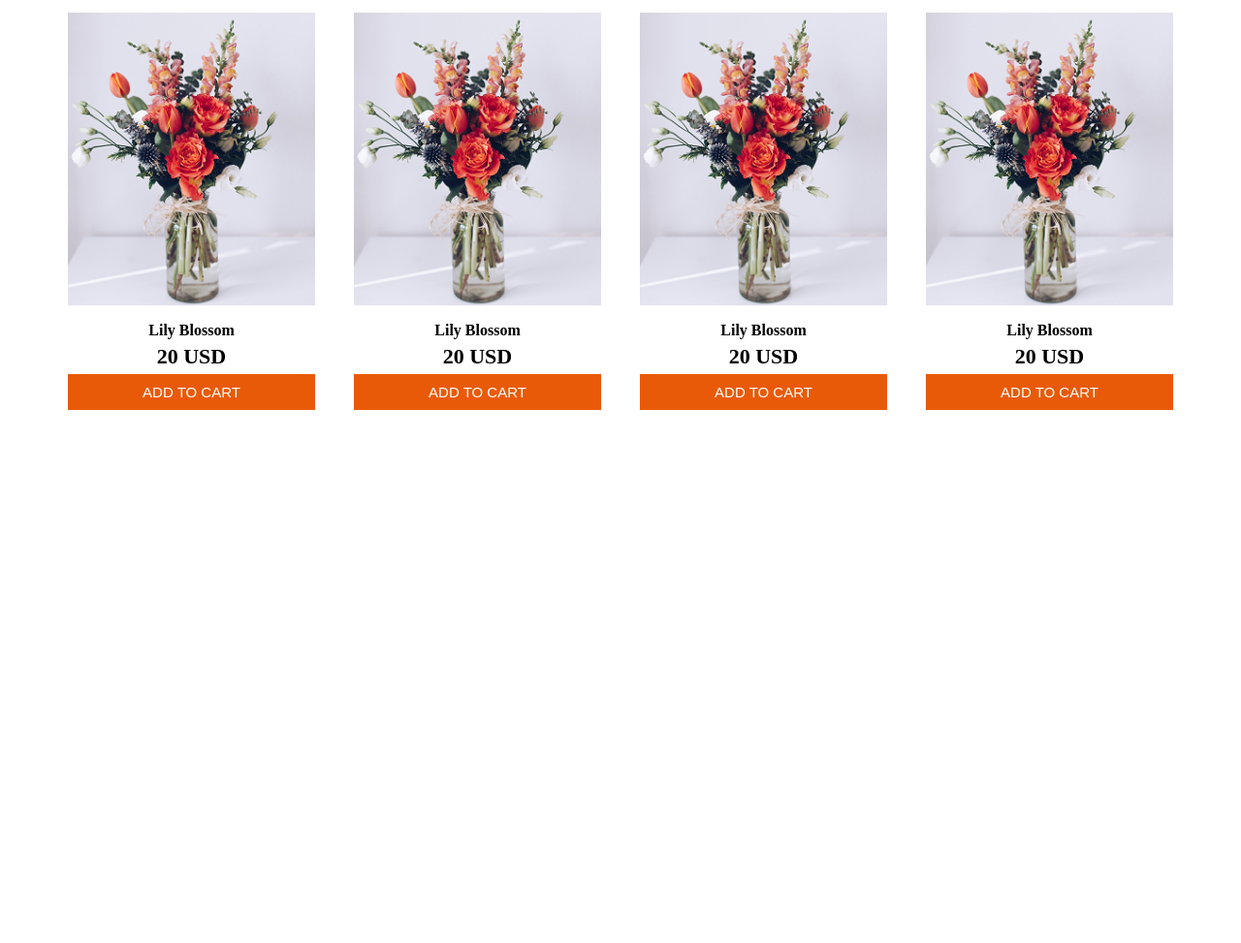
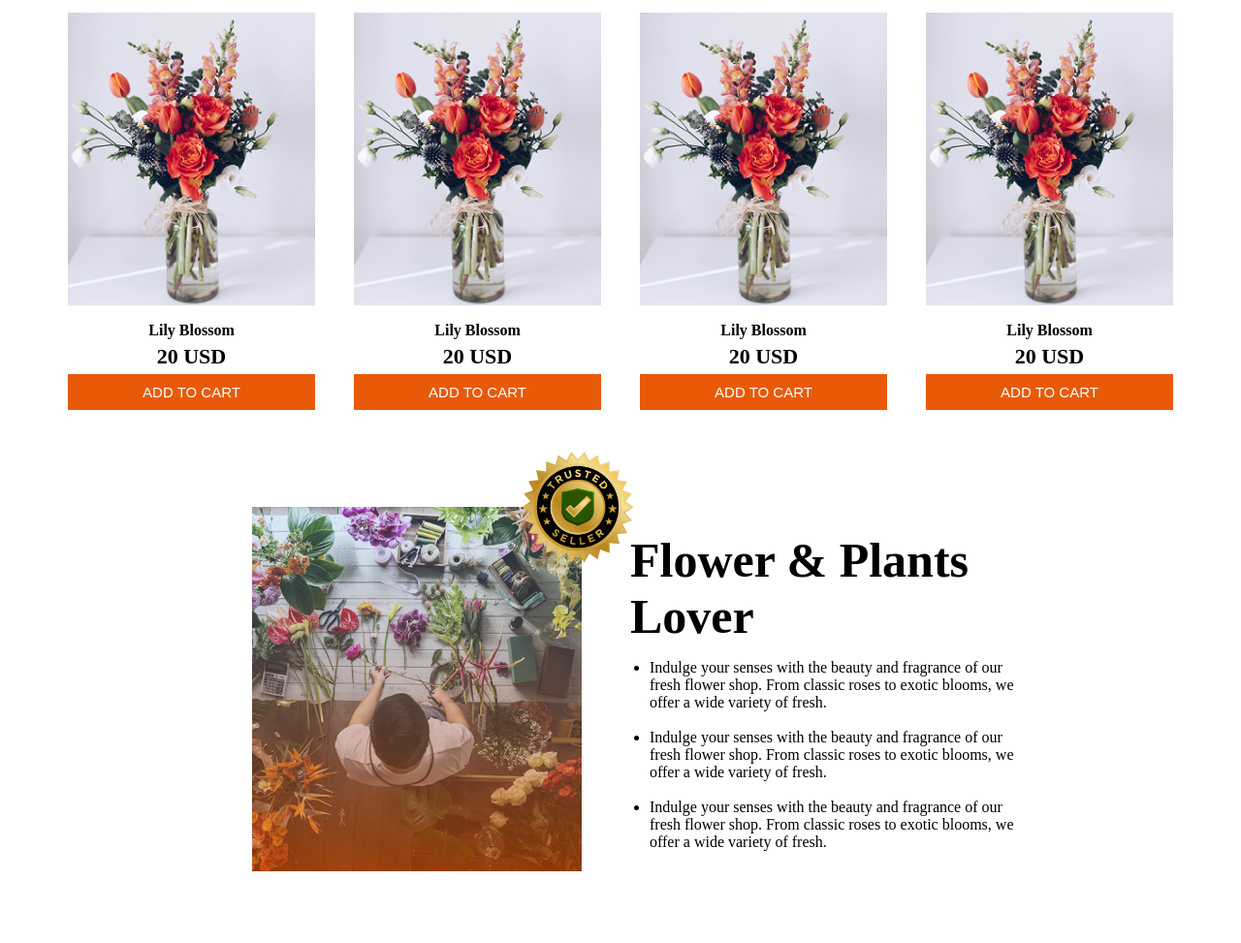
Before and after one commit to Halim923/my-second-assignment-task, a plain HTML site: page index.html in a window 1280 px wide. Shown: the part 1112-2085 px from the top of the page at 97% size. Before the commit the page ends 1565 px from the top, so only its background shows below. Drawn offline with Linux system fonts and the light colour scheme.

Commit message:
added the plants lover

```diff
--- a/index.html
+++ b/index.html
@@ -96,6 +96,27 @@
                     </div>
                 </div>
             </section>
+            <section>
+                <div class="container-batch">
+                    <div class="badge">
+                        <img src="assets/trusted-badge.png" alt="">
+                    </div>
+                    <div class="image-box">
+                        <img src="assets/flower-store.png" alt="">
+
+                    </div>
+                    <div class="content-list">
+                        <h2>Flower & Plants Lover</h2>
+                        <ul>
+                            <li>Indulge your senses with the beauty and fragrance of our fresh flower shop. From classic roses to exotic blooms, we offer a wide variety of fresh.</li><br>
+                            <li>Indulge your senses with the beauty and fragrance of our fresh flower shop. From classic roses to exotic blooms, we offer a wide variety of fresh.</li><br>
+                            <li>Indulge your senses with the beauty and fragrance of our fresh flower shop. From classic roses to exotic blooms, we offer a wide variety of fresh.</li>
+                        </ul>
+
+                    </div>
+
+                </div>
+            </section>
     </main>
     <footer>
 
--- a/styles/flower.css
+++ b/styles/flower.css
@@ -136,8 +136,53 @@
     font-weight: 500;
 }
 
+/* plant lover start */
+.container-batch{
+    position: relative;
+    display: flex;
+    align-items: center;
+    justify-content: center;
+    max-width: 900px;
+    margin: auto;
+    gap: 20px;
+    /* border: 2px solid goldenrod; */
+    padding: 40px;
 
+}
+.image-box img{
+    width: 400px;
+    padding: 30px;
+}
+.content-list{
+    flex: 1;
+}
+.content-list h2{
+    margin-bottom: 15px;
+    font-size: 50px;
+    font-weight: bold;
+    color: #000000;
+}
+.content-list ul{
+    list-style-type: disc;
+    padding-left: 20px;
+    color: #000000;
 
+}
+.badge{
+    position: absolute;
+    top: 8%;
+    left: 60%;
+    transform: translate(-65%, -35%);
+    color: white;
+    padding: 20px 20px;
+    z-index: 10;
+    font-size: 18px;
+
+    }
+    .badge img{
+        width: 50%;
+        height: 100%;
+    }
 
 
 
@@ -180,4 +225,15 @@
          .product-grid{
             grid-template-columns: repeat(2, 1fr);
          }
+         .container-batch{
+            flex-direction: column;
+            text-align: center;
          }
+         .image-box img{
+            width: 100%;
+            max-width: 100%;
+         }
+         .badge{
+            display: none;
+         }
+         }
```
